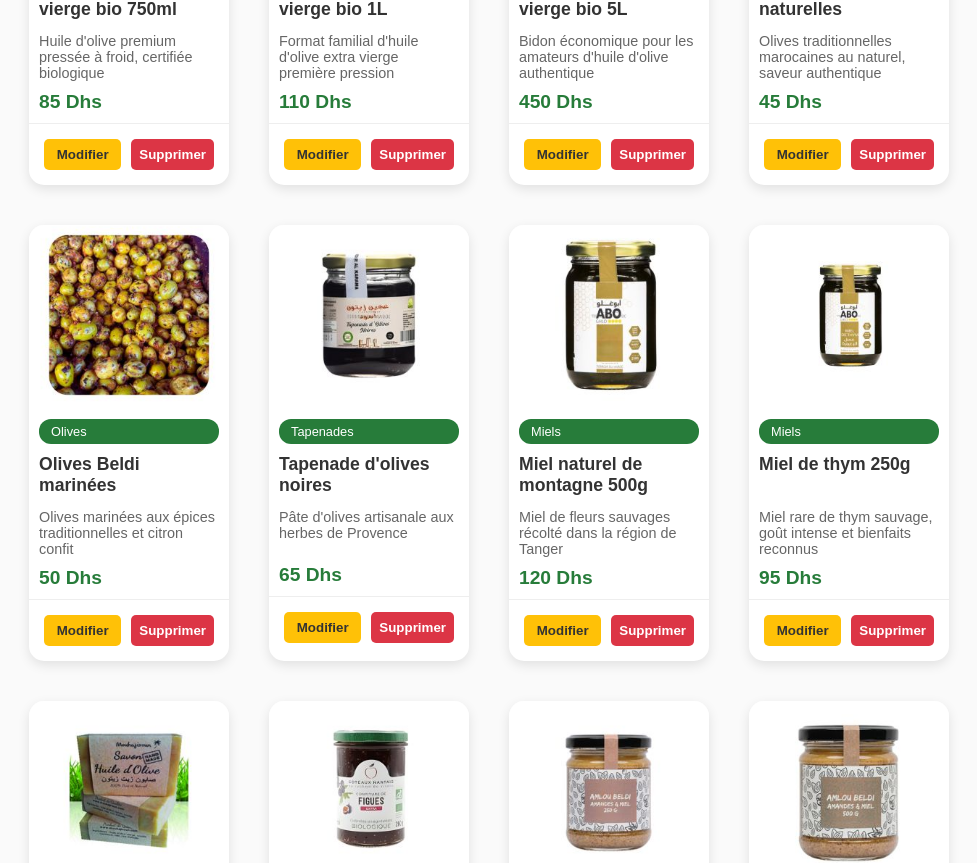
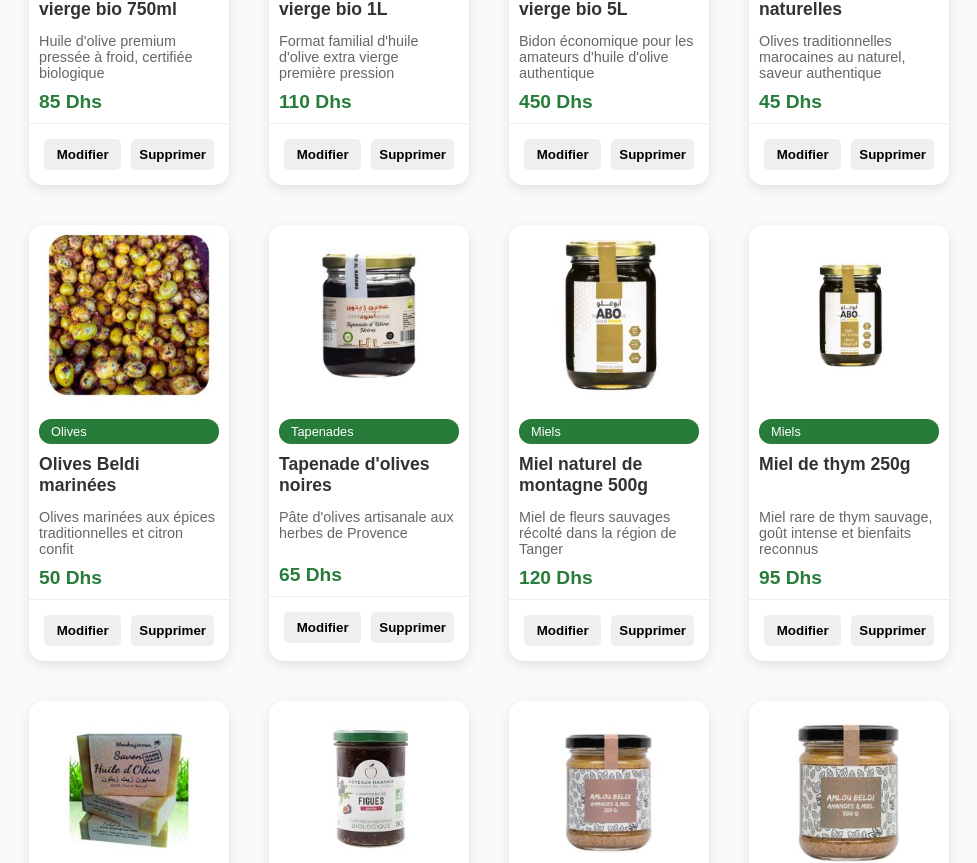
Before and after one commit to medool421/elghousni-order-management, a React (Create React App) app: page /products in a window 1280 px wide. Shown: the part 770-1633 px from the top of the page, without its empty margins (151-1128 px from the left). Built offline with nearby package versions, Linux system fonts and the light colour scheme.

Commit message:
persist =>localStorage

```diff
--- a/src/App.css
+++ b/src/App.css
@@ -286,7 +286,6 @@ input {
   box-shadow: 0 6px 20px rgba(39, 124, 58, 0.4);
 }
 
-/* ========== ORDER SUMMARY STYLES ========== */
 .order-summary {
   background-color: white;
   padding: 25px;
@@ -388,7 +387,6 @@ input {
   font-weight: bold;
 }
 
-/* ========== ORDER LIST STYLES ========== */
 .OrderZone {
   background-color: white;
   padding: 40px;
@@ -528,9 +526,7 @@ input {
   color: #333;
 }
 
-.form-input-text,
-.form-textarea,
-.form-select {
+.form-input-text, .form-textarea, .form-select {
   width: 100%;
   padding: 12px;
   border: 2px solid #ddd;
@@ -538,9 +534,7 @@ input {
   font-size: 1rem;
 }
 
-.form-input-text:focus,
-.form-textarea:focus,
-.form-select:focus {
+.form-input-text:focus, .form-textarea:focus, .form-select:focus {
   outline: none;
   border-color: #277c3a;
 }
@@ -556,8 +550,7 @@ input {
   margin-top: 20px;
 }
 
-.btn-save,
-.btn-cancel {
+.btn-save, .btn-cancel {
   flex: 1;
   padding: 12px;
   border: none;
@@ -592,8 +585,7 @@ input {
   border-top: 1px solid #eee;
 }
 
-.btn-edit,
-.btn-delete-product {
+.btn-edit, .btn-delete-product {
   flex: 1;
   padding: 8px;
   border: none;
@@ -601,21 +593,3 @@ input {
   cursor: pointer;
   font-weight: bold;
 }
-
-.btn-edit {
-  background: #ffc107;
-  color: #333;
-}
-
-.btn-edit:hover {
-  background: #e0a800;
-}
-
-.btn-delete-product {
-  background: #dc3545;
-  color: white;
-}
-
-.btn-delete-product:hover {
-  background: #c82333;
-}
--- a/src/store/useStore.js
+++ b/src/store/useStore.js
@@ -1,7 +1,8 @@
 import {create } from "zustand";
 import productsData from "../data/products.json";
+import { createJSONStorage, persist} from "zustand/middleware";
 
-const useStore = create((set) =>({
+const useStore = create(persist((set) =>({
     orders: [],
     addOrder: (newOrder) => set((state) => ({orders: [...state.orders, newOrder]})),
 
@@ -17,7 +18,14 @@ const useStore = create((set) =>({
         products: state.products.filter(product => product.id !== productId)
   })),
 
-}));
+})),
+{
+    name: "Elghoussni-Cooperative",
+    storage : createJSONStorage(()=>localStorage)
+
+}
+
+);
 
 
 
```
